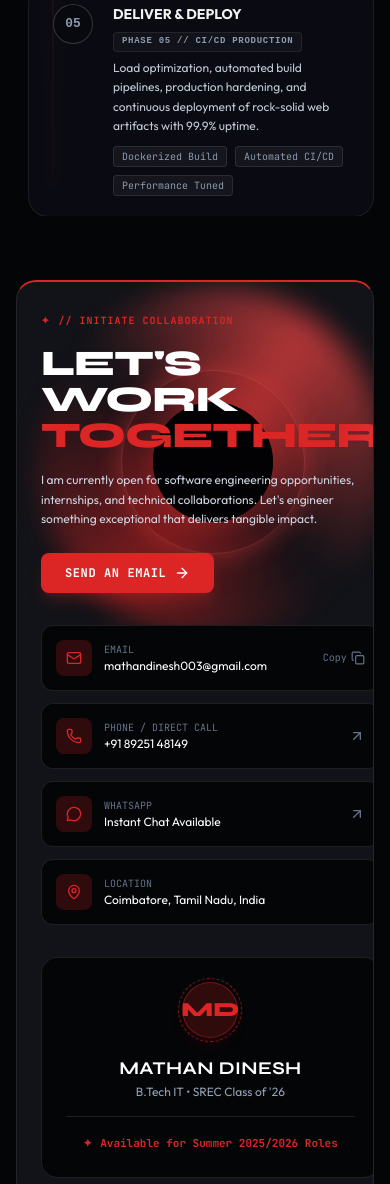
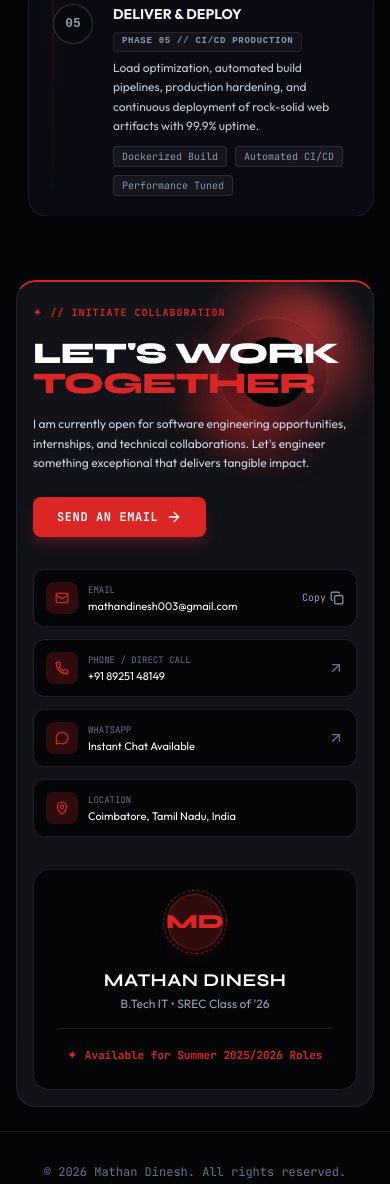
Before and after one commit to Mathan1227/Portfolio, a plain HTML site: page index.html in a window 390 px wide. Shown: the part 6056-7240 px from the top of the page. Drawn offline with nearby package versions, Linux system fonts and the light colour scheme.

Commit message:
fix(contact): lock mobile viewport, disable pinch-zoom, and contain contact cards within frame

```diff
--- a/index.html
+++ b/index.html
@@ -5,7 +5,7 @@
   <meta http-equiv="Cache-Control" content="no-cache, no-store, must-revalidate" />
   <meta http-equiv="Pragma" content="no-cache" />
   <meta http-equiv="Expires" content="0" />
-  <meta name="viewport" content="width=device-width, initial-scale=1.0" />
+  <meta name="viewport" content="width=device-width, initial-scale=1.0, maximum-scale=1.0, user-scalable=no, viewport-fit=cover" />
   <title>Mathan Dinesh — Portfolio</title>
   <meta name="description" content="Portfolio of Mathan Dinesh - Full-Stack Developer & AI Engineer. B.Tech IT, SIH 2024, NVIDIA Workshop." />
   <meta name="theme-color" content="#040507" />
@@ -65,6 +65,15 @@
   <script src="https://unpkg.com/lucide@latest"></script>
 
   <style>
+    /* Strict Mobile Viewport Lock - Disables unwanted pinch/horizontal pan */
+    html, body {
+      overflow-x: hidden !important;
+      max-width: 100vw !important;
+      width: 100% !important;
+      touch-action: pan-y !important;
+      -webkit-text-size-adjust: 100%;
+    }
+
     /* Custom Scrollbar - Active ONLY on Desktop pointer devices */
     @media (hover: hover) and (pointer: fine) {
       ::-webkit-scrollbar { width: 7px; }
@@ -502,14 +511,40 @@
     /* Section 5: Black Hole Gravitational Singularity */
     .blackhole-singularity-wrap {
       position: absolute;
-      right: -60px;
-      top: -40px;
-      width: 440px;
-      height: 440px;
+      right: -10px;
+      top: -20px;
+      width: 220px;
+      height: 220px;
       pointer-events: none;
       z-index: 1;
-      opacity: 0.85;
-      overflow: visible;
+      opacity: 0.70;
+      overflow: hidden;
+      contain: paint;
+      clip-path: inset(0);
+    }
+    @media (max-width: 639px) {
+      .blackhole-accretion-disk {
+        width: 180px !important;
+        height: 180px !important;
+      }
+      .blackhole-core {
+        width: 70px !important;
+        height: 70px !important;
+      }
+      .blackhole-lensing-ring {
+        width: 120px !important;
+        height: 120px !important;
+      }
+    }
+    @media (min-width: 640px) {
+      .blackhole-singularity-wrap {
+        right: -60px;
+        top: -40px;
+        width: 440px;
+        height: 440px;
+        opacity: 0.85;
+        overflow: visible;
+      }
     }
     .blackhole-core {
       position: absolute;
@@ -592,15 +627,24 @@
     /* Section 5: Floating Crimson Quote Mesh Orb */
     .quote-mesh-orb {
       position: absolute;
-      top: -30%;
-      right: -20%;
-      width: 320px;
-      height: 320px;
+      top: -10%;
+      right: 0%;
+      width: 180px;
+      height: 180px;
       background: radial-gradient(circle, rgba(255, 68, 68, 0.4) 0%, transparent 70%);
       border-radius: 50%;
       filter: blur(40px);
       pointer-events: none;
       animation: quoteOrbFloat 8s ease-in-out infinite alternate;
+      contain: paint;
+    }
+    @media (min-width: 640px) {
+      .quote-mesh-orb {
+        top: -30%;
+        right: -10%;
+        width: 320px;
+        height: 320px;
+      }
     }
     @keyframes quoteOrbFloat {
       0% { transform: translate(0, 0) scale(1); }
@@ -1574,7 +1618,7 @@
     </section>
 
     <!-- SECTION 5: LET'S WORK TOGETHER (BOTTOM FOOTER CONTACT BANNER) -->
-    <section id="contact" class="relative pinterest-card p-6 sm:p-12 lg:p-16 min-h-[75vh] flex flex-col justify-center border-t-2 border-t-brand-red reveal scroll-mt-28 overflow-hidden my-12">
+    <section id="contact" style="contain: paint;" class="relative pinterest-card p-4 sm:p-8 lg:p-16 min-h-[70vh] flex flex-col justify-center border-t-2 border-t-brand-red reveal scroll-mt-28 overflow-hidden my-8 sm:my-12 w-full max-w-full">
 
       <!-- SVG Filter for Liquid Chromatic Distortion -->
       <svg class="sr-only" aria-hidden="true" style="position: absolute; width: 0; height: 0; overflow: hidden;">
@@ -1599,7 +1643,7 @@
             <span class="text-brand-red font-bold">✦</span>
             <span>// INITIATE COLLABORATION</span>
           </div>
-          <h2 class="font-syne text-4xl sm:text-5xl font-extrabold text-white tracking-tight uppercase leading-none kinetic-heading">
+          <h2 class="font-syne text-3xl sm:text-4xl lg:text-5xl font-extrabold text-white tracking-tight uppercase leading-none kinetic-heading">
             <span class="kinetic-word block">Let's Work</span>
             <span class="kinetic-word text-brand-red block legendary-headline liquid-headline cursor-pointer">Together</span>
           </h2>
@@ -1617,55 +1661,55 @@
         <!-- Middle: Contact Details List (Interactive Cards with Copy & Link) -->
         <div class="lg:col-span-4 space-y-3 font-mono text-xs">
 
-          <button onclick="copyEmail()" class="contact-card-interactive w-full flex items-center justify-between p-3.5 rounded-xl bg-surface-950 border border-white/10 hover:border-brand-red transition-all text-left group">
-            <div class="flex items-center gap-3 overflow-hidden">
-              <div class="w-9 h-9 rounded-lg bg-brand-red/20 text-brand-red flex items-center justify-center shrink-0 group-hover:scale-110 transition-transform">
-                <i data-lucide="mail" class="w-4 h-4"></i>
-              </div>
-              <div class="overflow-hidden">
-                <span class="text-[10px] text-slate-500 uppercase block font-mono">EMAIL</span>
-                <span class="font-outfit text-xs text-white truncate block group-hover:text-brand-red transition-colors">mathandinesh003@gmail.com</span>
-              </div>
-            </div>
-            <div class="text-[10px] font-mono text-slate-500 group-hover:text-brand-red flex items-center gap-1 shrink-0">
+          <button onclick="copyEmail()" class="contact-card-interactive w-full flex items-center justify-between p-3 sm:p-3.5 rounded-xl bg-surface-950 border border-white/10 hover:border-brand-red transition-all text-left group gap-2 overflow-hidden">
+            <div class="flex items-center gap-2.5 sm:gap-3 min-w-0 flex-1 overflow-hidden">
+              <div class="w-8 h-8 sm:w-9 sm:h-9 rounded-lg bg-brand-red/20 text-brand-red flex items-center justify-center shrink-0 group-hover:scale-110 transition-transform">
+                <i data-lucide="mail" class="w-3.5 h-3.5 sm:w-4 sm:h-4"></i>
+              </div>
+              <div class="min-w-0 flex-1 overflow-hidden">
+                <span class="text-[9px] sm:text-[10px] text-slate-500 uppercase block font-mono">EMAIL</span>
+                <span class="font-outfit text-[11px] sm:text-xs text-white truncate block group-hover:text-brand-red transition-colors">mathandinesh003@gmail.com</span>
+              </div>
+            </div>
+            <div class="text-[10px] font-mono text-slate-400 group-hover:text-brand-red flex items-center gap-1 shrink-0 pl-1">
               <span>Copy</span>
               <i data-lucide="copy" class="w-3.5 h-3.5"></i>
             </div>
           </button>
 
-          <a href="tel:+918925148149" class="contact-card-interactive w-full flex items-center justify-between p-3.5 rounded-xl bg-surface-950 border border-white/10 hover:border-brand-red transition-all text-left group block">
-            <div class="flex items-center gap-3">
-              <div class="w-9 h-9 rounded-lg bg-brand-red/20 text-brand-red flex items-center justify-center shrink-0 group-hover:scale-110 transition-transform">
-                <i data-lucide="phone" class="w-4 h-4"></i>
-              </div>
-              <div>
-                <span class="text-[10px] text-slate-500 uppercase block font-mono">PHONE / DIRECT CALL</span>
-                <span class="font-outfit text-xs text-white group-hover:text-brand-red transition-colors">+91 89251 48149</span>
+          <a href="tel:+918925148149" class="contact-card-interactive w-full flex items-center justify-between p-3 sm:p-3.5 rounded-xl bg-surface-950 border border-white/10 hover:border-brand-red transition-all text-left group gap-2 overflow-hidden">
+            <div class="flex items-center gap-2.5 sm:gap-3 min-w-0 flex-1 overflow-hidden">
+              <div class="w-8 h-8 sm:w-9 sm:h-9 rounded-lg bg-brand-red/20 text-brand-red flex items-center justify-center shrink-0 group-hover:scale-110 transition-transform">
+                <i data-lucide="phone" class="w-3.5 h-3.5 sm:w-4 sm:h-4"></i>
+              </div>
+              <div class="min-w-0 flex-1 overflow-hidden">
+                <span class="text-[9px] sm:text-[10px] text-slate-500 uppercase block font-mono">PHONE / DIRECT CALL</span>
+                <span class="font-outfit text-[11px] sm:text-xs text-white group-hover:text-brand-red transition-colors truncate block">+91 89251 48149</span>
               </div>
             </div>
             <i data-lucide="arrow-up-right" class="w-4 h-4 text-slate-500 group-hover:text-brand-red transition-colors shrink-0"></i>
           </a>
 
-          <a href="https://wa.me/918925148149" target="_blank" rel="noopener noreferrer" class="contact-card-interactive w-full flex items-center justify-between p-3.5 rounded-xl bg-surface-950 border border-white/10 hover:border-brand-red transition-all text-left group block">
-            <div class="flex items-center gap-3">
-              <div class="w-9 h-9 rounded-lg bg-brand-red/20 text-brand-red flex items-center justify-center shrink-0 group-hover:scale-110 transition-transform">
-                <i data-lucide="message-circle" class="w-4 h-4"></i>
-              </div>
-              <div>
-                <span class="text-[10px] text-slate-500 uppercase block font-mono">WHATSAPP</span>
-                <span class="font-outfit text-xs text-white group-hover:text-brand-red transition-colors">Instant Chat Available</span>
+          <a href="https://wa.me/918925148149" target="_blank" rel="noopener noreferrer" class="contact-card-interactive w-full flex items-center justify-between p-3 sm:p-3.5 rounded-xl bg-surface-950 border border-white/10 hover:border-brand-red transition-all text-left group gap-2 overflow-hidden">
+            <div class="flex items-center gap-2.5 sm:gap-3 min-w-0 flex-1 overflow-hidden">
+              <div class="w-8 h-8 sm:w-9 sm:h-9 rounded-lg bg-brand-red/20 text-brand-red flex items-center justify-center shrink-0 group-hover:scale-110 transition-transform">
+                <i data-lucide="message-circle" class="w-3.5 h-3.5 sm:w-4 sm:h-4"></i>
+              </div>
+              <div class="min-w-0 flex-1 overflow-hidden">
+                <span class="text-[9px] sm:text-[10px] text-slate-500 uppercase block font-mono">WHATSAPP</span>
+                <span class="font-outfit text-[11px] sm:text-xs text-white group-hover:text-brand-red transition-colors truncate block">Instant Chat Available</span>
               </div>
             </div>
             <i data-lucide="arrow-up-right" class="w-4 h-4 text-slate-500 group-hover:text-brand-red transition-colors shrink-0"></i>
           </a>
 
-          <div class="w-full flex items-center gap-3 p-3.5 rounded-xl bg-surface-950 border border-white/10 text-left">
-            <div class="w-9 h-9 rounded-lg bg-brand-red/20 text-brand-red flex items-center justify-center shrink-0">
-              <i data-lucide="map-pin" class="w-4 h-4"></i>
-            </div>
-            <div>
-              <span class="text-[10px] text-slate-500 uppercase block font-mono">LOCATION</span>
-              <span class="font-outfit text-xs text-white">Coimbatore, Tamil Nadu, India</span>
+          <div class="w-full flex items-center gap-2.5 sm:gap-3 p-3 sm:p-3.5 rounded-xl bg-surface-950 border border-white/10 text-left overflow-hidden">
+            <div class="w-8 h-8 sm:w-9 sm:h-9 rounded-lg bg-brand-red/20 text-brand-red flex items-center justify-center shrink-0">
+              <i data-lucide="map-pin" class="w-3.5 h-3.5 sm:w-4 sm:h-4"></i>
+            </div>
+            <div class="min-w-0 flex-1 overflow-hidden">
+              <span class="text-[9px] sm:text-[10px] text-slate-500 uppercase block font-mono">LOCATION</span>
+              <span class="font-outfit text-[11px] sm:text-xs text-white truncate block">Coimbatore, Tamil Nadu, India</span>
             </div>
           </div>
 
@@ -1709,6 +1753,19 @@
   <script>
     // Initialize Lucide Icons
     lucide.createIcons();
+
+    // Prevent pinch-to-zoom and multi-touch zoom on mobile
+    document.addEventListener('gesturestart', function(e) { e.preventDefault(); });
+    document.addEventListener('touchmove', function(e) {
+      if (e.scale !== undefined && e.scale !== 1) { e.preventDefault(); }
+    }, { passive: false });
+    let lastTouchEnd = 0;
+    document.addEventListener('touchend', function(e) {
+      const now = Date.now();
+      if (now - lastTouchEnd <= 300) { e.preventDefault(); }
+      lastTouchEnd = now;
+    }, false);
+
 
     // Copy Email Toast
     function copyEmail() {
```
